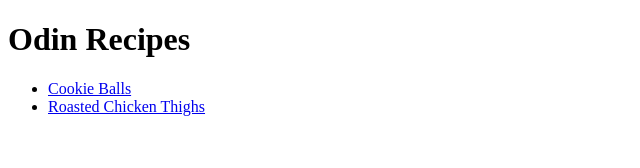
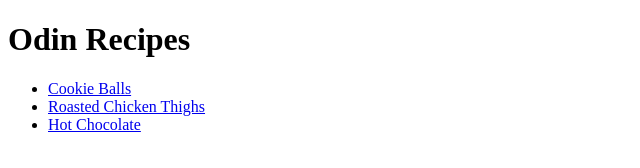
Before and after one commit to singularbluebird/odin-recipes, a plain HTML site: page index.html in a window 1280 px wide. Shown: the whole page, without its empty margins (0-640 px from the left). Drawn offline with Linux system fonts and the light colour scheme.

Commit message:
Add hot-chocolate.html to list

```diff
--- a/index.html
+++ b/index.html
@@ -17,6 +17,11 @@
                         Roasted Chicken Thighs
                     </a>
                 </li>
+                <li>
+                    <a href="hot-chocolate.html">
+                        Hot Chocolate
+                    </a>
+                </li>
             </ul>
 
     </body>
```
